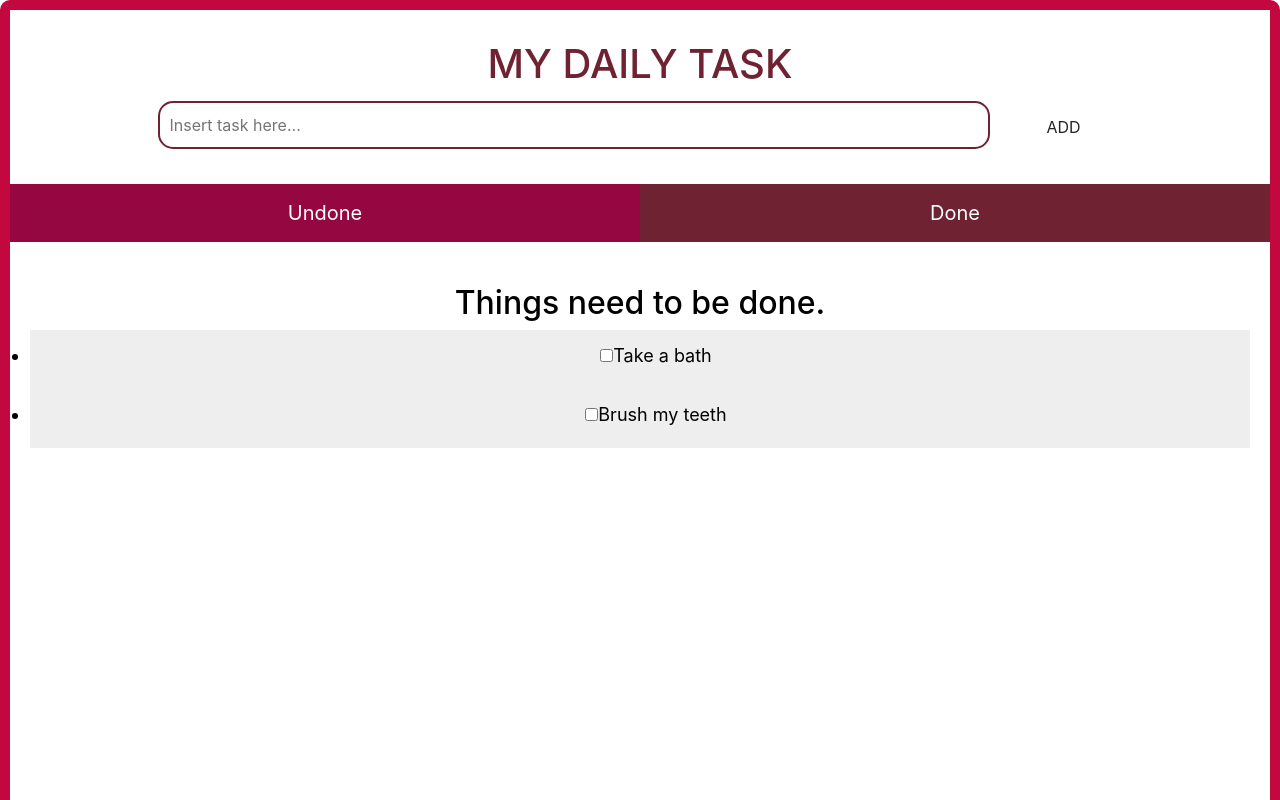
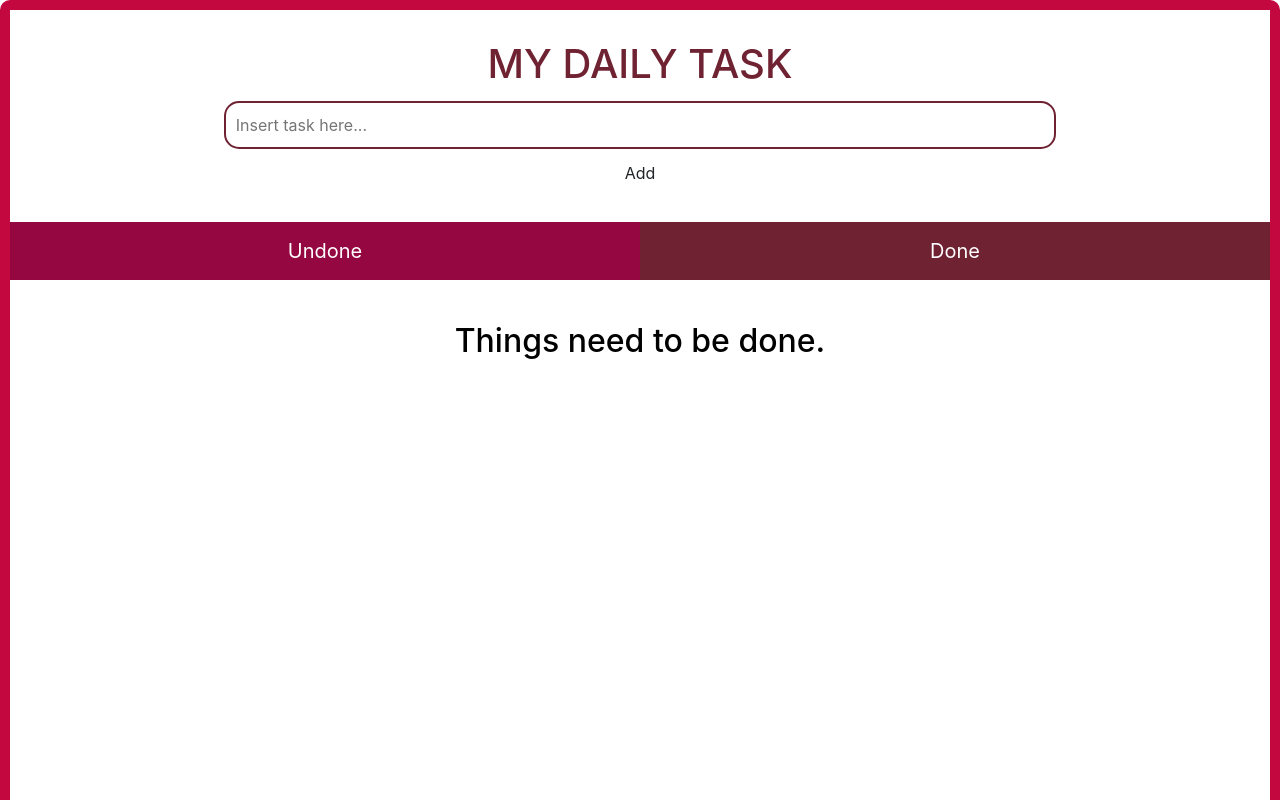
Before and after one commit to charlynroseabapo/Web-PIT, a plain HTML site: page TO DO LIST/index.html in a window 1280 px wide. Shown: the top 800 px of the page. Drawn offline with Linux system fonts and the light colour scheme.

Commit message:
mich try daw ni

```diff
--- a/TO DO LIST/css/style.css
+++ b/TO DO LIST/css/style.css
@@ -28,6 +28,7 @@ ul li {
 ul li:hover {
   background: #ddd;
 }
+
 .maindiv{
   width: auto;
   height: auto;
@@ -51,13 +52,14 @@ ul li:hover {
 .btn{
   padding: 10px;
   width: 25%;
-  background-color:white;
-  color:black;
+  background: #d9d9d9;
+  color: #555;
   text-align: center;
   font-size: 16px;
   font-style:normal;
   border-radius: 15px;
   border: 2px solid #6f2232;
+
 }
 .btn:hover {
   background-color: #8d5b65;
--- a/TO DO LIST/index.html
+++ b/TO DO LIST/index.html
@@ -17,9 +17,10 @@
             <h1>MY DAILY TASK </h1>
             <!-- CONTAINER -->
             <div class="container">
-                <input type="text" class="task" id="box" placeholder="Insert task here..." />
-                <input type="button" class="btn" value="ADD" style="width: 10vw" />
+                <input type="text" id="myInput" class="task" placeholder="Insert task here..." />
+                <span onclick="newElement()" class="btn">Add</span>
             </div>
+
         </div>
         <!-- TABLINK -->
         <button class="tablink" onclick="todo('Undone', this, '#950740')" id="defaultOpen">Undone</button>
@@ -28,9 +29,7 @@
         <div id="Undone" class="tabcontent">
             <h2>Things need to be done.</h2>
             <div class="ul_items">
-                <ul>
-                    <li class="check"><input type="checkbox" ><label>Take a bath</label></li>
-                    <li class="check"><input type="checkbox" ><label>Brush my teeth</label></li>
+                <ul id="myList">
                 </ul>
             </div>
         </div>
--- a/TO DO LIST/js/script.js
+++ b/TO DO LIST/js/script.js
@@ -18,3 +18,31 @@ function todo(todotask,elmnt,color) {
 
   }
   document.getElementById("defaultOpen").click();
+
+//TO ADD LIST OF TASK
+  function newElement(){
+    var li = document.createElement("li");
+    var inputValue = document.getElementById("myInput").value;
+    var t = document.createTextNode(inputValue);
+    li.appendChild(t);
+    if (inputValue === ''){
+      alert ("Please input something!");
+    }else{
+      document.getElementById("myList").appendChild(li);
+    }
+      document.getElementById("myInput").value="";
+
+      var span = document.createElement("SPAN");
+      var txt = document.createTextNode("\u00D7");
+      span.className="close";
+      span.appendChild(txt);
+      li.appendChild(span);
+
+      for(i = 0; i<close.length; i++){
+        close [i].onclick = function(){
+          var div = this.parentElement;
+          div.style.display="none";
+        }
+      }
+
+  }
```
